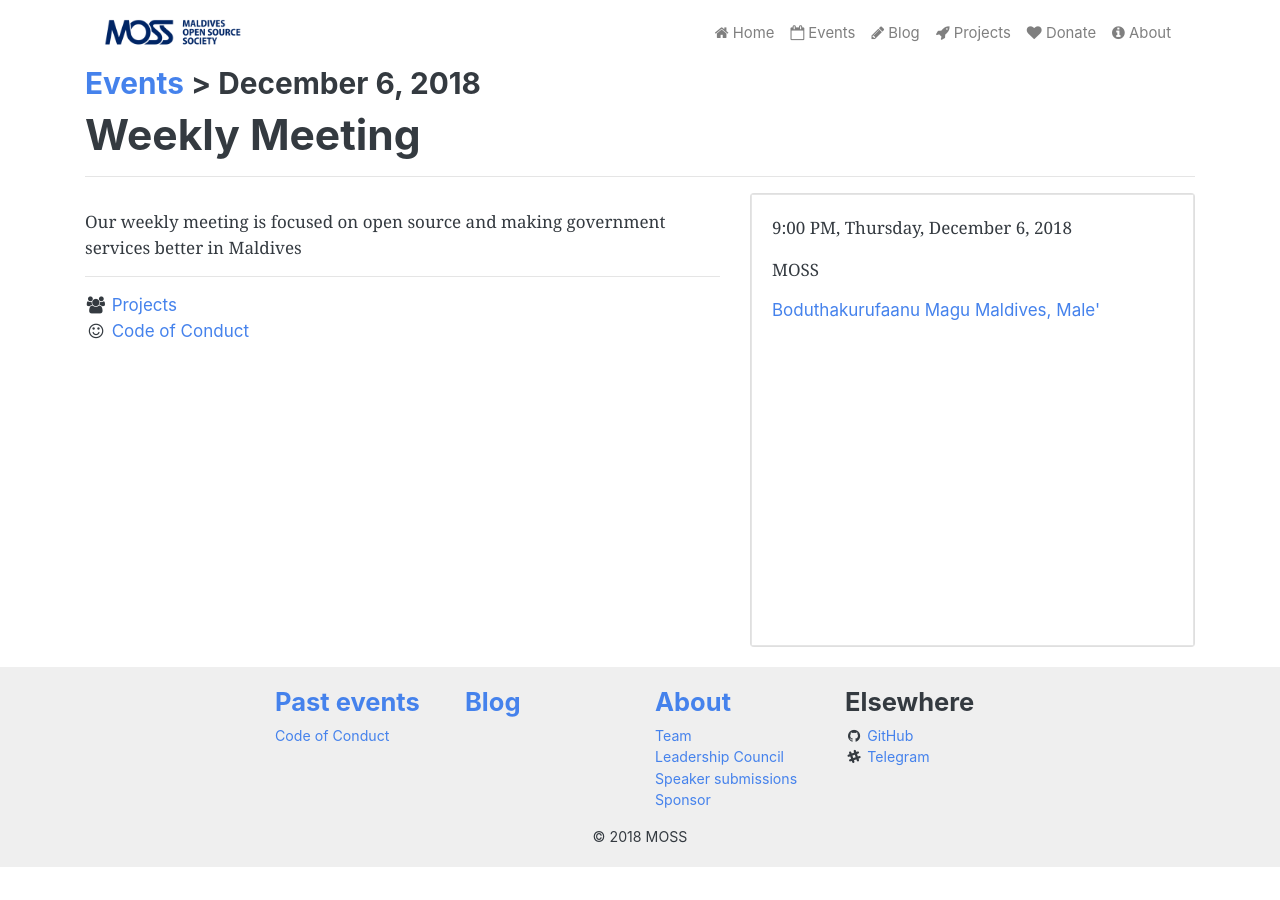
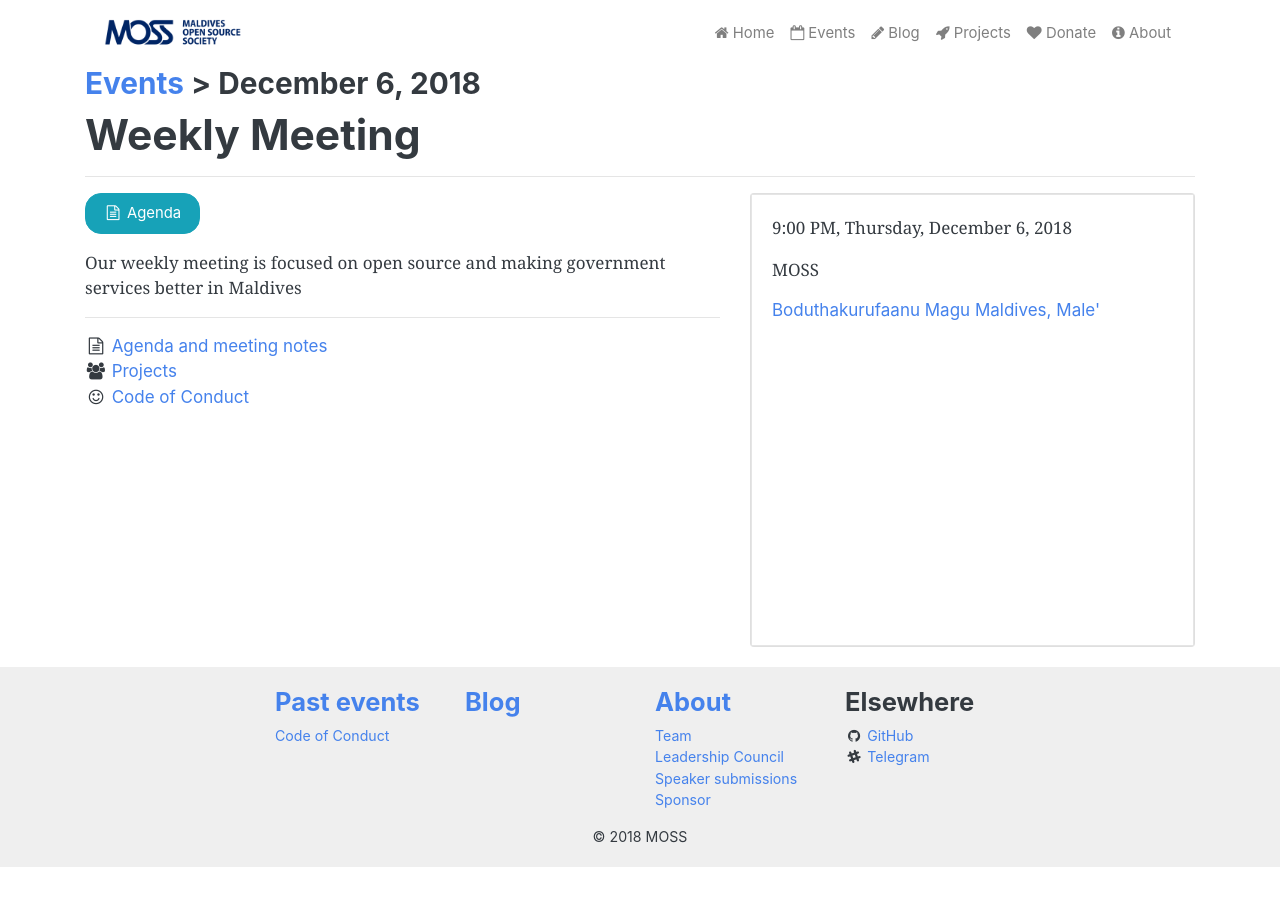
Before and after one commit to MOSSMV/mossmv.github.io, a Jekyll site: the page built from _events/2018-12-06-weekly-meeting.md, in a window 1280 px wide. Built offline with Jekyll 4.4.1, drawn with Linux system fonts in a browser that asks for light colours; a script that is not in the unit is left out; some of the changed lines change nothing that is shown.

Commit message:
Next meeting agenda updated

```diff
--- a/_events/2018-12-06-weekly-meeting.md
+++ b/_events/2018-12-06-weekly-meeting.md
@@ -13,6 +13,8 @@
   street: Boduthakurufaanu Magu
   locality: Maldives
   region: Male'
+agenda: >-
+  https://docs.google.com/document/d/1uFBKToa1oR3YjovKbvbitnjq5_m3g0Dz-ZWw4MCefg4/edit?usp=drivesdk
 ---
 <!-- imported via scripts/generate-events-from-meetup -->
 Our weekly meeting is focused on open source and making government services better in Maldives
```
